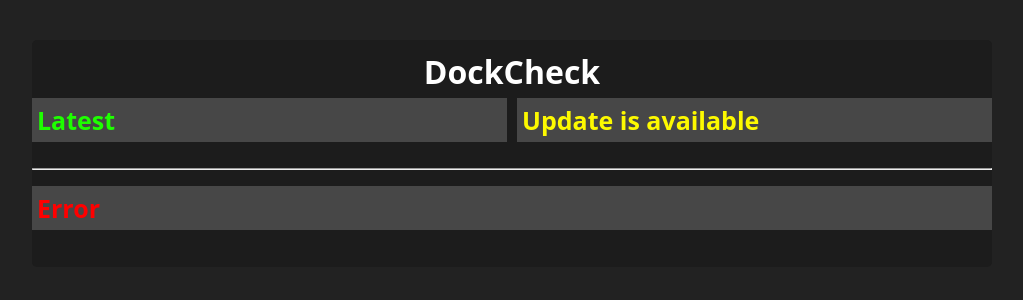
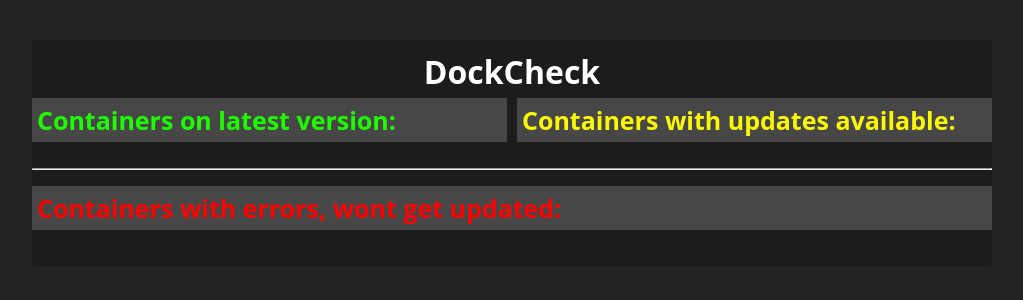
Before and after one commit to Palleri/dockcheck-web, a PHP site: page / in a window 1280 px wide. Shown: the top 300 px of the page, without its empty margins (128-1151 px from the left). Run offline with PHP 8.4, Linux system fonts and the light colour scheme; data that the repository does not hold is empty.

Commit message:
small fix

```diff
--- a/src/index.php
+++ b/src/index.php
@@ -67,7 +67,7 @@ $arraysizeupdate = count($conupdate_match);
   <div class="column">
     <table>
       <tr>
-        <th class="latest">Latest</th>
+        <th class="latest">Containers on latest version:</th>
         <th></th>
         <th></th>
       </tr>
@@ -90,7 +90,7 @@ $arraysizeupdate = count($conupdate_match);
   <div class="column">
     <table>
       <tr>
-        <th class="update">Update is available</th>
+        <th class="update">Containers with updates available:</th>
         <th></th>
         <th></th>
       </tr>
@@ -115,7 +115,7 @@ $arraysizeupdate = count($conupdate_match);
     <hr>
     <table>
       <tr>
-        <th class="error">Error</th>
+        <th class="error">Containers with errors, wont get updated:</th>
         <th></th>
         <th></th>
       </tr>
```
